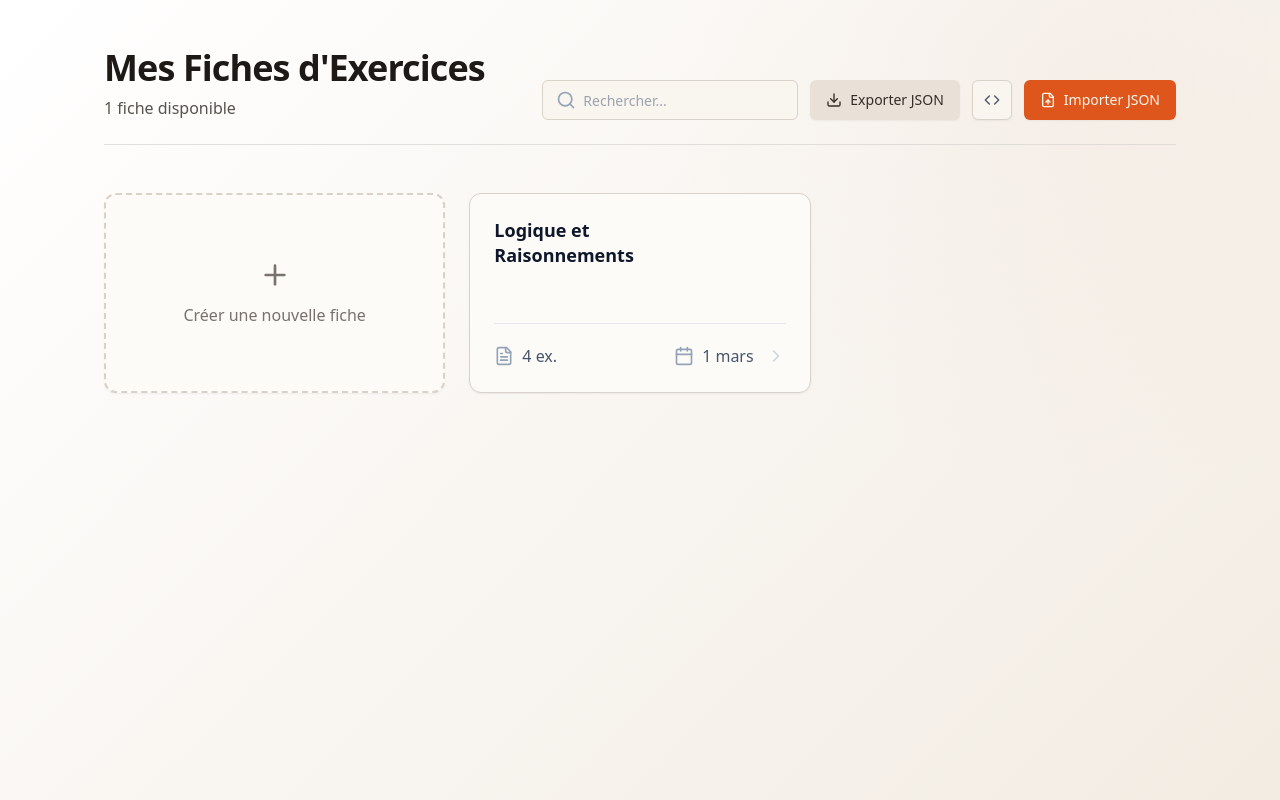
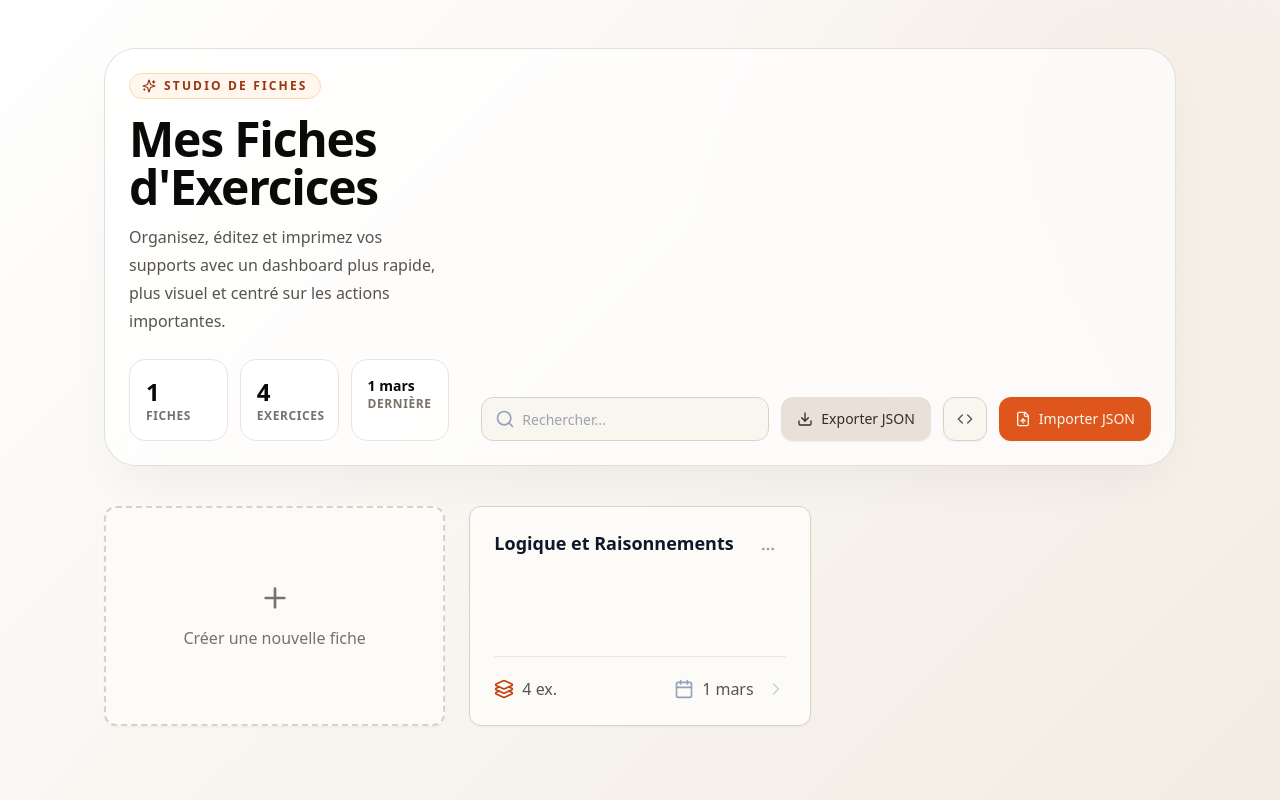
Before and after one commit to Abdel00zz/Exercice_zone_vide, a React (Vite) app: page / in a window 1280 px wide. Built offline with nearby package versions, Linux system fonts and the light colour scheme; what better-react-mathjax would draw is missing.

Commit message:
Radically modernize dashboard actions

```diff
--- a/components/Dashboard.tsx
+++ b/components/Dashboard.tsx
@@ -1,10 +1,11 @@
 import React, { useRef, useState, useMemo } from 'react';
 import type { Worksheet, WorksheetContent } from '../types';
-import { FileUp, Trash2, Pencil, Search, Code, Calendar, ChevronRight, FileText, Plus, Download } from 'lucide-react';
+import { FileUp, Trash2, Pencil, Search, Code, Calendar, ChevronRight, FileText, Plus, Download, MoreHorizontal, Sparkles, Layers3 } from 'lucide-react';
 import JSONEditorModal from './JSONEditorModal';
 import { Button, buttonVariants } from './ui/button';
 import { Card } from './ui/card';
 import { Input } from './ui/input';
+import { DropdownMenu, DropdownMenuItem } from './ui/dropdown-menu';
 
 interface DashboardProps {
     worksheets: Worksheet[];
@@ -36,6 +37,7 @@ const Dashboard: React.FC<DashboardProps> = ({
     const [isJsonModalOpen, setIsJsonModalOpen] = useState(false);
     const [jsonMode, setJsonMode] = useState<'create' | 'edit'>('create');
     const [editingWorksheet, setEditingWorksheet] = useState<Worksheet | null>(null);
+    const [openActionsId, setOpenActionsId] = useState<string | null>(null);
 
     const handleFileChange = (event: React.ChangeEvent<HTMLInputElement>) => {
         const file = event.target.files?.[0];
@@ -144,19 +146,38 @@ const Dashboard: React.FC<DashboardProps> = ({
     }, [filteredWorksheets]);
 
     const visibleWorksheets = sortedWorksheets.slice(0, visibleCount);
+    const totalExercises = useMemo(() => worksheets.reduce((total, ws) => total + (ws.content?.exercises?.length || 0), 0), [worksheets]);
+    const latestWorksheet = sortedWorksheets[0];
 
     return (
         <div className="anthropic-shell min-h-screen">
             <div className="max-w-6xl mx-auto px-6 py-12 md:px-10">
 
             {/* ── Header ── */}
-            <header className="mb-12 border-b border-stone-300/70 pb-6">
-                <div className="flex flex-col sm:flex-row justify-between items-start sm:items-end gap-6">
-                    <div>
-                        <h1 className="text-3xl md:text-4xl font-semibold font-display text-stone-900 tracking-tight">Mes Fiches d'Exercices</h1>
-                        <p className="text-stone-600 mt-2 text-base">{worksheets.length} fiche{worksheets.length !== 1 ? 's' : ''} disponible{worksheets.length !== 1 ? 's' : ''}</p>
+            <header className="mb-10 overflow-hidden rounded-[2rem] border border-stone-300/70 bg-white/70 p-6 shadow-2xl shadow-stone-900/5 backdrop-blur">
+                <div className="flex flex-col gap-8 lg:flex-row lg:items-end lg:justify-between">
+                    <div className="max-w-2xl">
+                        <div className="mb-4 inline-flex items-center gap-2 rounded-full border border-orange-200 bg-orange-50 px-3 py-1 text-xs font-bold uppercase tracking-[0.18em] text-orange-800">
+                            <Sparkles className="h-3.5 w-3.5" /> Studio de fiches
+                        </div>
+                        <h1 className="text-4xl md:text-5xl font-semibold font-display text-stone-950 tracking-tight">Mes Fiches d'Exercices</h1>
+                        <p className="mt-3 text-base leading-7 text-stone-600">Organisez, éditez et imprimez vos supports avec un dashboard plus rapide, plus visuel et centré sur les actions importantes.</p>
+                        <div className="mt-6 grid grid-cols-3 gap-3 max-w-xl">
+                            <div className="rounded-2xl border border-stone-200 bg-white/75 p-4">
+                                <div className="text-2xl font-bold text-stone-950">{worksheets.length}</div>
+                                <div className="text-xs font-semibold uppercase tracking-wider text-stone-500">Fiches</div>
+                            </div>
+                            <div className="rounded-2xl border border-stone-200 bg-white/75 p-4">
+                                <div className="text-2xl font-bold text-stone-950">{totalExercises}</div>
+                                <div className="text-xs font-semibold uppercase tracking-wider text-stone-500">Exercices</div>
+                            </div>
+                            <div className="rounded-2xl border border-stone-200 bg-white/75 p-4">
+                                <div className="truncate text-sm font-bold text-stone-950">{latestWorksheet ? new Date(latestWorksheet.createdAt).toLocaleDateString('fr-FR', { day: 'numeric', month: 'short' }) : '—'}</div>
+                                <div className="text-xs font-semibold uppercase tracking-wider text-stone-500">Dernière</div>
+                            </div>
+                        </div>
                     </div>
-                    <div className="flex items-center gap-3 w-full sm:w-auto">
+                    <div className="flex w-full flex-col gap-3 sm:flex-row lg:w-auto lg:items-center">
                         <div className="relative flex-grow sm:flex-grow-0">
                             <Search className="h-5 w-5 text-slate-400 absolute top-1/2 left-3.5 -translate-y-1/2 pointer-events-none" />
                             <Input
@@ -164,7 +185,7 @@ const Dashboard: React.FC<DashboardProps> = ({
                                 placeholder="Rechercher..."
                                 value={searchQuery}
                                 onChange={(e) => setSearchQuery(e.target.value)}
-                                className="w-full sm:w-64 pl-10"
+                                className="h-11 w-full sm:w-72 rounded-xl bg-white/90 pl-10"
                                 aria-label="Rechercher une fiche par nom"
                             />
                         </div>
@@ -172,7 +193,7 @@ const Dashboard: React.FC<DashboardProps> = ({
                         <Button
                             onClick={handleExportAll}
                             variant="secondary"
-                            className="shrink-0 bg-stone-900 text-orange-50 hover:bg-stone-800"
+                            className="h-11 shrink-0 rounded-xl bg-stone-900 text-orange-50 hover:bg-stone-800"
                             title="Exporter toutes les fiches en JSON"
                         >
                             <Download className="h-5 w-5" />
@@ -183,7 +204,7 @@ const Dashboard: React.FC<DashboardProps> = ({
                             onClick={handleOpenCreateJson}
                             variant="outline"
                             size="icon"
-                            className="text-slate-600 hover:text-blue-600 hover:border-blue-600 shrink-0"
+                            className="h-11 w-11 shrink-0 rounded-xl text-stone-600 hover:text-orange-800 hover:border-orange-700"
                             title="Editeur JSON"
                             aria-label="Editeur JSON"
                         >
@@ -200,7 +221,7 @@ const Dashboard: React.FC<DashboardProps> = ({
                         />
                         <label
                             htmlFor="json-importer"
-                            className={buttonVariants({ className: 'cursor-pointer shrink-0' })}
+                            className={buttonVariants({ className: 'h-11 cursor-pointer shrink-0 rounded-xl' })}
                         >
                             <FileUp className="h-5 w-5" />
                             <span>Importer JSON</span>
@@ -231,7 +252,7 @@ const Dashboard: React.FC<DashboardProps> = ({
                         return (
                             <Card
                                 key={ws.id}
-                                className="art-card group rounded-2xl bg-white/80 hover:border-orange-700 flex flex-col transition-all duration-200 hover:shadow-xl hover:shadow-stone-900/10 cursor-pointer min-h-[200px]"
+                                className="art-card group rounded-[1.75rem] bg-white/82 hover:border-orange-700 flex flex-col transition-all duration-200 hover:-translate-y-1 hover:shadow-2xl hover:shadow-stone-900/10 cursor-pointer min-h-[220px]"
                                 onClick={() => onSelectWorksheet(ws.id)}
                                 onDoubleClick={(e) => { e.stopPropagation(); handleEditJson(ws); }}
                                 title="Cliquez pour ouvrir"
@@ -256,41 +277,43 @@ const Dashboard: React.FC<DashboardProps> = ({
                                            </h2>
                                        )}
 
-                                       {/* Hover actions */}
-                                       <div className="flex items-center gap-2 opacity-0 group-hover:opacity-100 transition-opacity shrink-0" onClick={(e) => e.stopPropagation()}>
-                                           <button
-                                               onClick={() => handleRename(ws)}
-                                               className="p-2 text-slate-400 hover:text-blue-600 hover:bg-blue-50 rounded-none transition"
-                                               aria-label="Renommer"
-                                           >
-                                               <Pencil className="h-5 w-5" />
-                                           </button>
-                                           <button
-                                               onClick={() => handleEditJson(ws)}
-                                               className="p-2 text-slate-400 hover:text-blue-600 hover:bg-blue-50 rounded-none transition"
-                                               aria-label="Editer JSON"
-                                           >
-                                               <Code className="h-5 w-5" />
-                                           </button>
-                                           <button
-                                               onClick={() => onDeleteWorksheet(ws.id)}
-                                               className="p-2 text-slate-400 hover:text-red-600 hover:bg-red-50 rounded-none transition"
-                                               aria-label="Supprimer"
-                                           >
-                                               <Trash2 className="h-5 w-5" />
-                                           </button>
-                                       </div>
+                                       {/* Actions regroupées */}
+                                       <DropdownMenu
+                                           open={openActionsId === ws.id}
+                                           onOpenChange={(open) => setOpenActionsId(open ? ws.id : null)}
+                                           trigger={
+                                               <Button
+                                                   variant="ghost"
+                                                   size="icon"
+                                                   className="h-9 w-9 rounded-full text-stone-500 opacity-70 transition hover:bg-orange-50 hover:text-orange-800 group-hover:opacity-100"
+                                                   aria-label="Actions de la fiche"
+                                                   onClick={(e) => { e.stopPropagation(); setOpenActionsId(openActionsId === ws.id ? null : ws.id); }}
+                                               >
+                                                   <MoreHorizontal className="h-5 w-5" />
+                                               </Button>
+                                           }
+                                       >
+                                           <DropdownMenuItem onClick={() => { handleRename(ws); setOpenActionsId(null); }}>
+                                               <Pencil className="h-4 w-4" /> Renommer
+                                           </DropdownMenuItem>
+                                           <DropdownMenuItem onClick={() => { handleEditJson(ws); setOpenActionsId(null); }}>
+                                               <Code className="h-4 w-4" /> Éditer JSON
+                                           </DropdownMenuItem>
+                                           <DropdownMenuItem className="text-red-700 hover:bg-red-50 hover:text-red-800" onClick={() => { onDeleteWorksheet(ws.id); setOpenActionsId(null); }}>
+                                               <Trash2 className="h-4 w-4" /> Supprimer
+                                           </DropdownMenuItem>
+                                       </DropdownMenu>
                                    </div>
 
                                    {/* Meta info */}
-                                   <div className="mt-auto pt-5 border-t border-slate-200 flex items-center justify-between text-base text-slate-600">
+                                   <div className="mt-auto pt-5 border-t border-stone-200/80 flex items-center justify-between text-base text-stone-600">
                                        <div className="flex items-center gap-5">
                                            <span className="flex items-center gap-2 font-medium">
-                                               <FileText className="h-5 w-5 text-slate-400" />
+                                               <Layers3 className="h-5 w-5 text-orange-700" />
                                                {exerciseCount} ex.
                                            </span>
                                            {classNameLabel && (
-                                               <span className="truncate max-w-[150px] bg-slate-100 px-3 py-1 text-sm font-semibold text-slate-700 border border-slate-200">{classNameLabel}</span>
+                                               <span className="truncate max-w-[150px] bg-orange-50 px-3 py-1 text-sm font-semibold text-orange-800 border border-orange-100">{classNameLabel}</span>
                                            )}
                                        </div>
                                        <div className="flex items-center gap-3">
@@ -298,7 +321,7 @@ const Dashboard: React.FC<DashboardProps> = ({
                                                <Calendar className="h-5 w-5 text-slate-400" />
                                                {new Date(ws.createdAt).toLocaleDateString('fr-FR', { day: 'numeric', month: 'short' })}
                                            </span>
-                                           <ChevronRight className="h-5 w-5 text-slate-300 group-hover:text-blue-600 transition-colors" />
+                                           <ChevronRight className="h-5 w-5 text-slate-300 group-hover:text-orange-700 transition-colors" />
                                        </div>
                                    </div>
                                </div>
@@ -309,12 +332,13 @@ const Dashboard: React.FC<DashboardProps> = ({
 
                 {visibleCount < sortedWorksheets.length && (
                     <div className="mt-10 text-center">
-                        <button
+                        <Button
                             onClick={() => setVisibleCount(prev => prev + 6)}
-                            className="bg-white border border-slate-300 text-slate-700 hover:bg-slate-50 font-medium py-2.5 px-8 rounded-none transition shadow-sm"
+                            variant="outline"
+                            className="rounded-xl px-8"
                         >
                             Voir plus
-                        </button>
+                        </Button>
                     </div>
                 )}
                 </>
@@ -331,13 +355,10 @@ const Dashboard: React.FC<DashboardProps> = ({
                             <FileText className="h-10 w-10 text-slate-300 mx-auto mb-4" />
                             <h2 className="text-xl font-semibold text-slate-600">Aucune fiche</h2>
                             <p className="text-stone-600 mt-2 text-base mb-6">Importez un fichier JSON ou créez une nouvelle fiche pour commencer.</p>
-                            <button
-                                onClick={handleOpenCreateJson}
-                                className="inline-flex items-center gap-2 bg-blue-600 hover:bg-blue-700 text-white font-medium py-2.5 px-6 rounded-none transition shadow-sm"
-                            >
+                            <Button onClick={handleOpenCreateJson} className="rounded-xl">
                                 <Plus className="h-5 w-5" />
                                 Créer une fiche
-                            </button>
+                            </Button>
                         </>
                     )}
                 </div>
--- /dev/null
+++ b/components/ui/dropdown-menu.tsx
@@ -0,0 +1,56 @@
+import React, { useEffect, useRef } from 'react';
+import { cn } from '../../lib/utils';
+
+interface DropdownMenuProps {
+  open: boolean;
+  onOpenChange: (open: boolean) => void;
+  trigger: React.ReactNode;
+  children: React.ReactNode;
+  align?: 'start' | 'end';
+}
+
+export const DropdownMenu: React.FC<DropdownMenuProps> = ({ open, onOpenChange, trigger, children, align = 'end' }) => {
+  const rootRef = useRef<HTMLDivElement>(null);
+
+  useEffect(() => {
+    if (!open) return;
+    const onPointerDown = (event: MouseEvent) => {
+      if (!rootRef.current?.contains(event.target as Node)) onOpenChange(false);
+    };
+    const onKeyDown = (event: KeyboardEvent) => {
+      if (event.key === 'Escape') onOpenChange(false);
+    };
+    document.addEventListener('mousedown', onPointerDown);
+    document.addEventListener('keydown', onKeyDown);
+    return () => {
+      document.removeEventListener('mousedown', onPointerDown);
+      document.removeEventListener('keydown', onKeyDown);
+    };
+  }, [open, onOpenChange]);
+
+  return (
+    <div ref={rootRef} className="relative inline-flex" onClick={(event) => event.stopPropagation()}>
+      {trigger}
+      {open && (
+        <div
+          role="menu"
+          className={cn(
+            'absolute top-full z-40 mt-2 min-w-44 overflow-hidden rounded-xl border border-border bg-card p-1.5 text-card-foreground shadow-xl shadow-stone-900/10',
+            align === 'end' ? 'right-0' : 'left-0',
+          )}
+        >
+          {children}
+        </div>
+      )}
+    </div>
+  );
+};
+
+export const DropdownMenuItem: React.FC<React.ButtonHTMLAttributes<HTMLButtonElement>> = ({ className, ...props }) => (
+  <button
+    type="button"
+    role="menuitem"
+    className={cn('flex w-full items-center gap-2 rounded-lg px-3 py-2 text-left text-sm font-medium text-foreground transition-colors hover:bg-accent hover:text-accent-foreground focus-visible:outline-none focus-visible:ring-2 focus-visible:ring-ring', className)}
+    {...props}
+  />
+);
```
